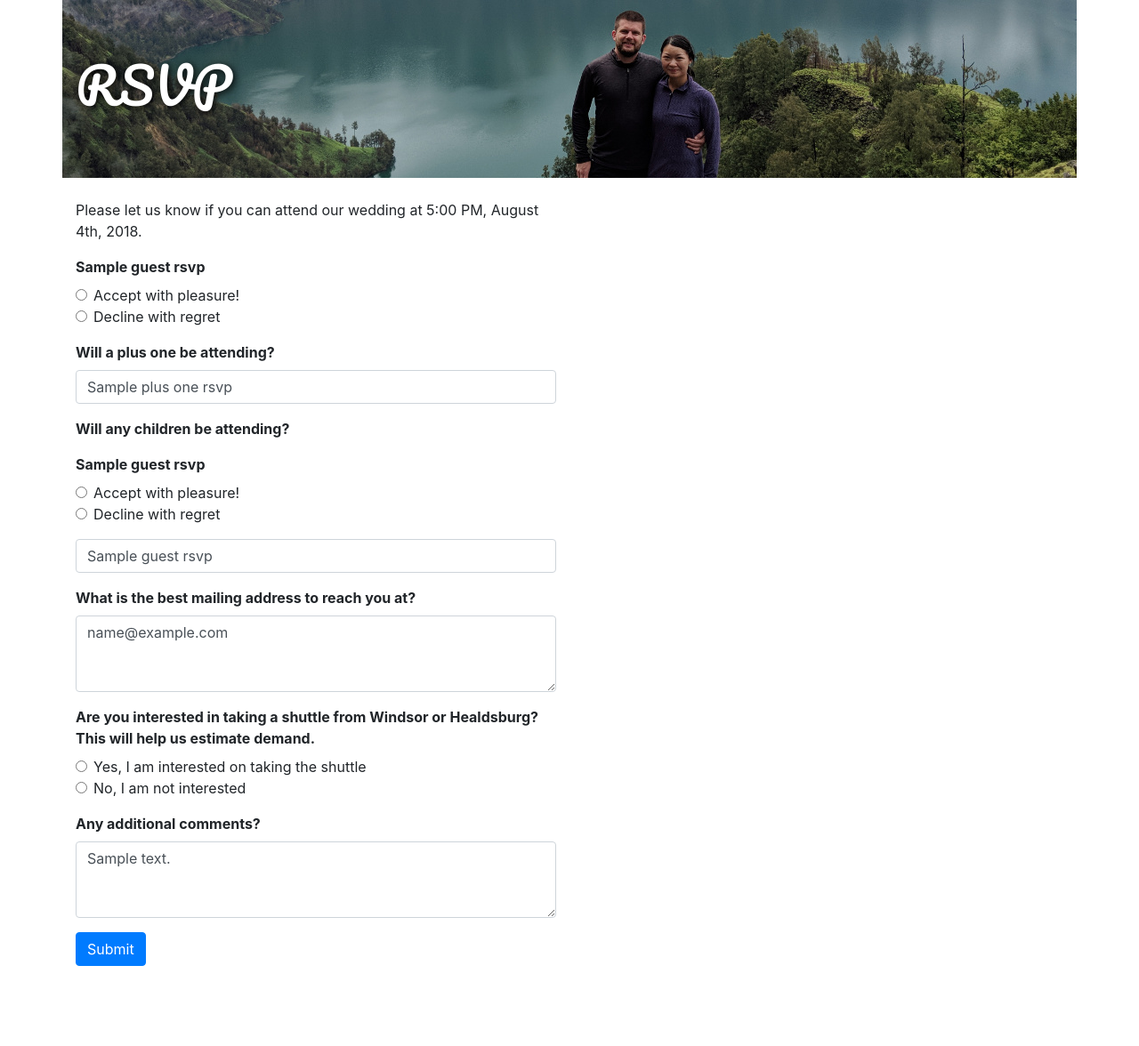
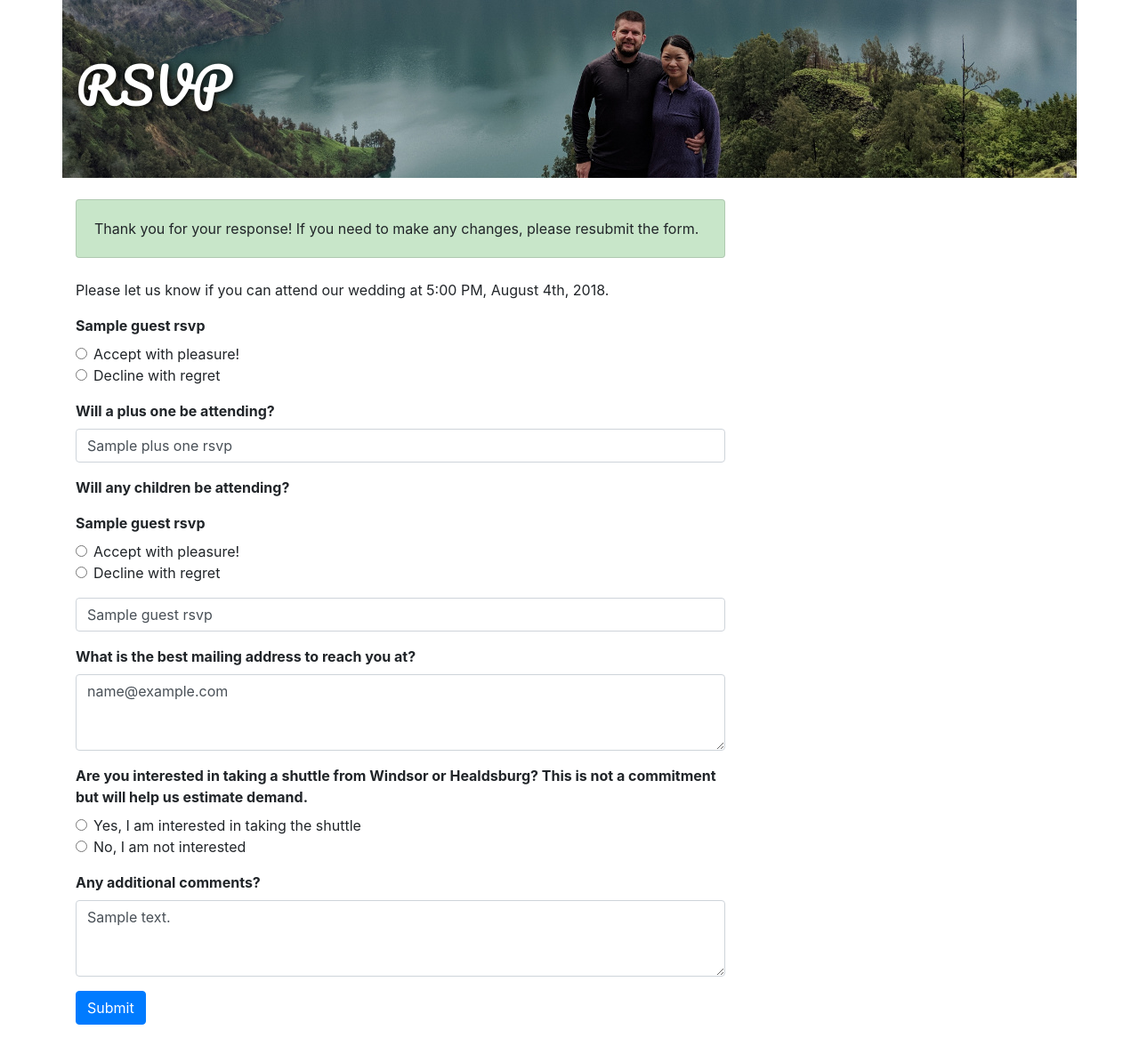
Before and after one commit to gkskillz/karenanderic, a Python web app: template web/app/template/rsvp.html in a window 1280 px wide. Shown: the part 56-1232 px from the top of the page at 89% size. Before the commit the page ends 1142 px from the top, so only its background shows below. Run offline with Jinja, Linux system fonts and the light colour scheme; the template is opened without the code that fills it: most values are stand-ins (such as "Sample title", 1, 10 or a date in 2020); some libraries are stand-ins or nearby versions.

Commit message:
Add submitted banner and misc rsvp changes

```diff
--- a/web/app/rsvp_handler.py
+++ b/web/app/rsvp_handler.py
@@ -31,8 +31,6 @@ class RsvpHandler(base_handler.BaseHandler):
         self.response.out.write(template.render(context))
 
     def post(self):
-        print self.request.POST
-
         location = self._location(self.request.POST.get('location'))
         if not location:
             self.response.out.write('Location not allowed')
--- a/web/app/template/guest_rsvp.html
+++ b/web/app/template/guest_rsvp.html
@@ -6,4 +6,5 @@
 {% set no_label = "Decline with regret" %}
 {% set yes_checked = guest_rsvp.is_yes() %}
 {% set no_checked = guest_rsvp.is_no() %}
+{% set required = True %}
 {% include "yes_no_rsvp.html" %}
--- a/web/app/template/rsvp.html
+++ b/web/app/template/rsvp.html
@@ -9,9 +9,23 @@
   </div>
 </div>
 {% if ca_rsvp %}
+{% if ca_rsvp.timestamp %}
 <div class="row">
-  <div class="col-lg-6 my-4">
-    <form class="needs-validation" novalidat action="/rsvp" method="post">
+  <div class="col-lg-8 mt-4">
+    <div class="card light-green">
+      <div class="card-body">
+        <p class="card-text">
+          Thank you for your response! If you need to make any
+          changes, please resubmit the form.
+        </p>
+      </div>
+    </div>
+  </div>
+</div>
+{% endif %}
+<div class="row">
+  <div class="col-lg-8 my-4">
+    <form class="needs-validation" novalidate action="/rsvp" method="post">
       <input type="hidden" name="location" value="ca" />
       <div class="mb-3">
         Please let us know if you can attend our wedding at 5:00 PM, August 4th,
@@ -48,16 +62,19 @@
 
       <div class="mb-3">
         <label class="font-weight-bold">What is the best mailing address to reach you at?</label>
-        <textarea class="form-control" name="mailing_address" rows="3" placeholder="Mailing address" required>{{ ca_rsvp.mailing_address }}</textarea>
+        <textarea class="form-control" name="mailing_address" rows="3" placeholder="Mailing address">{{ ca_rsvp.mailing_address }}</textarea>
       </div>
 
-      {% set question = "Are you interested in taking a shuttle from Windsor or Healdsburg? This will help us estimate demand." %}
+      {% set question = "
+      Are you interested in taking a shuttle from Windsor or Healdsburg? This
+      is not a commitment but will help us estimate demand." %}
       {% set id_prefix = "shuttle" %}
       {% set key = "%s_rsvp" % id_prefix %}
-      {% set yes_label = "Yes, I am interested on taking the shuttle" %}
+      {% set yes_label = "Yes, I am interested in taking the shuttle" %}
       {% set no_label = "No, I am not interested" %}
       {% set yes_checked = ca_rsvp.is_shuttle_yes() %}
       {% set no_checked = ca_rsvp.is_shuttle_no() %}
+      {% set required = False %}
       {% include "yes_no_rsvp.html" %}
 
       <div class="mb-3">
--- a/web/app/template/yes_no_rsvp.html
+++ b/web/app/template/yes_no_rsvp.html
@@ -1,13 +1,17 @@
 <div class="mb-3">
   <p class="mb-2 font-weight-bold">{{ question }}</p>
   <div class="form-check">
-    <input class="form-check-input" type="radio" id="{{ id_prefix }}_yes" name="{{ key }}" value="yes" {% if yes_checked %}checked{% endif %} required/>
+    <input class="form-check-input" type="radio" id="{{ id_prefix }}_yes" name="{{ key }}" value="yes"
+           {% if yes_checked %}checked{% endif %}
+           {% if required %}required{% endif %}/>
     <label class="form-check-label" for="{{ id_prefix }}_yes">
       {{ yes_label }}
     </label>
   </div>
   <div class="form-check">
-    <input class="form-check-input" type="radio" id="{{ id_prefix }}_no" name="{{ key }}" value="no" {% if no_checked %}checked{% endif %} required/>
+    <input class="form-check-input" type="radio" id="{{ id_prefix }}_no" name="{{ key }}" value="no"
+           {% if no_checked %}checked{% endif %}
+           {% if required %}required{% endif %}/>
     <label class="form-check-label" for="{{ id_prefix }}_no">
       {{ no_label }}
     </label>
--- a/web/static/style.css
+++ b/web/static/style.css
@@ -28,3 +28,7 @@ h1, h2, h3, h4,
   background-image: url('/static/images/rsvp_banner.jpg');
   height: 200px;
 }
+
+.light-green {
+  background-color: #c8e6c9;
+}
```
